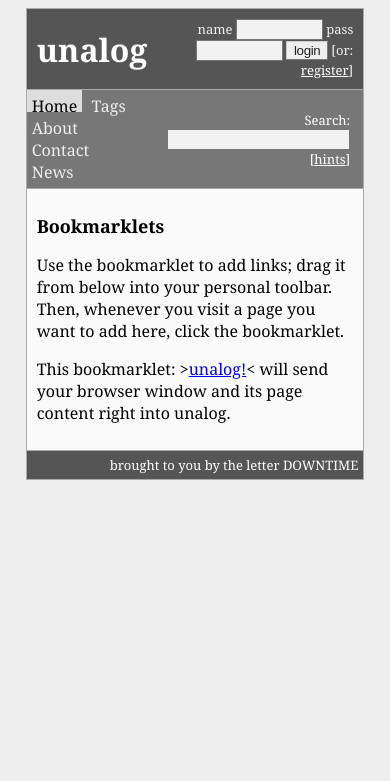
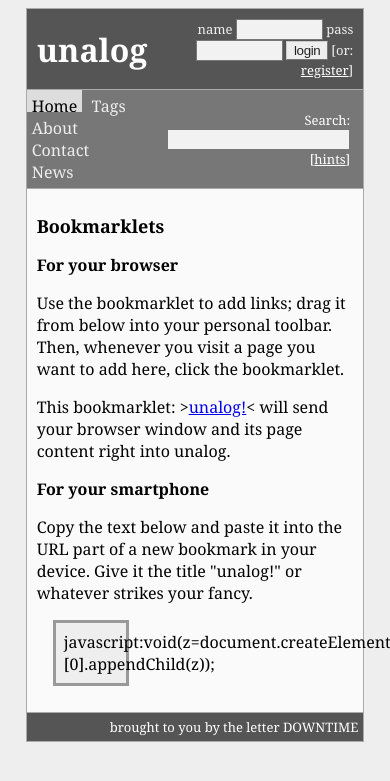
Before and after one commit to dchud/unalog2, a Django app: template base/templates/bookmarklet.html in a window 390 px wide; the page is wider, and only the part inside the window is pictured. Shown: the top 781 px of that part. Run offline with Django 3.2, Linux system fonts and the light colour scheme; the template is opened without the code that fills it: most values are stand-ins (such as "Sample title", 1, 10 or a date in 2020).

Commit message:
Adding bookmarklet for smartphones
--HG--
extra : convert_revision : dchud%40umich.edu-20100128030022-n67jh476rwn2obdq

```diff
--- a/base/templates/bookmarklet.html
+++ b/base/templates/bookmarklet.html
@@ -2,6 +2,8 @@
 
 {% block content %}
 <h2>Bookmarklets</h2>
+
+<h3>For your browser</h3>
 
 <p>
 Use the bookmarklet to add links; drag it from below
@@ -14,4 +16,17 @@ This bookmarklet: &gt;<a id='bookmarklet' href="javascript:void(z=document.creat
 will send your browser window and its page content right into unalog.
 </p>
 
+
+<h3>For your smartphone</h3>
+
+<p>
+Copy the text below and paste it into the URL part of a new
+bookmark in your device.  Give it the title "unalog!" or whatever
+strikes your fancy.
+</p>
+
+<p style='border:3px #999 solid;margin-left:1em;margin-right:14em;padding:.5em;background-color:#eee'>
+javascript:void(z=document.createElement('script'));void(z.language='javascript');void(z.type='text/javascript');void(z.src='{{site_url}}/indexing.js');void(document.getElementsByTagName('head')[0].appendChild(z));
+</p>
+
 {% endblock %}
```
